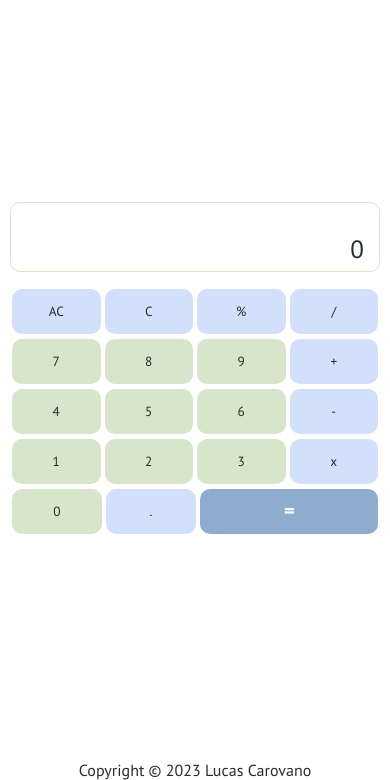
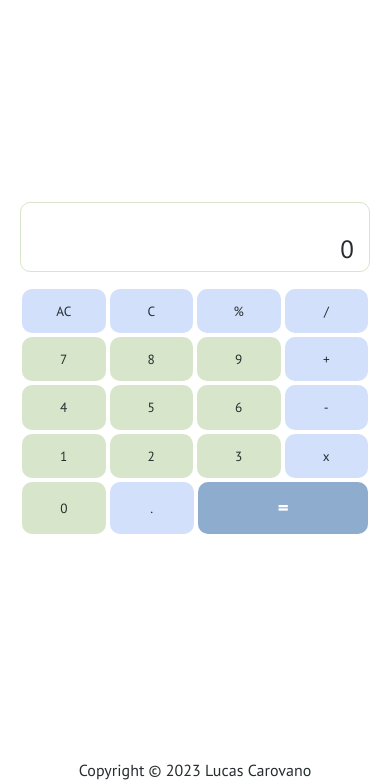
Before and after one commit to lucashub5/calculator, a plain HTML site: page index.html in a window 390 px wide. Shown: the part 64-844 px from the top of the page. Drawn offline with Linux system fonts and the light colour scheme.

Commit message:
responsive v3

```diff
--- a/style.css
+++ b/style.css
@@ -63,8 +63,9 @@ main {
 }
 
 .container-button button {
-    width: 90px;
-    height: 45px;
+    flex: 1 0 calc(25% - 10px);
+    box-sizing: 20px;
+    margin: 2px;
     border-radius: 10px;
     border: none;
     background: rgb(210, 224, 251);
@@ -81,7 +82,7 @@ main {
 }
 
 .result {
-    width: 186px !important;
+    flex: 2 0 calc(48% - 10px) !important;
     background: rgb(142, 172, 205) !important;
     font-size: 20px !important;
     font-weight: bold !important;
@@ -92,16 +93,12 @@ main {
 @media only screen and (max-width: 600px) {
     .container-main {
         width: 100%;
-    }
-
-    .container-button button {
-        flex: 1 1 80px;
-        width: auto;
-        margin: 2px;
+        padding-right: 20px;
+        padding-left: 20px;
     }
 
     .result {
-        flex: 1 1 168px !important;
+        flex: 1 0 calc(25% - 10px);
     }
 
 }
```
